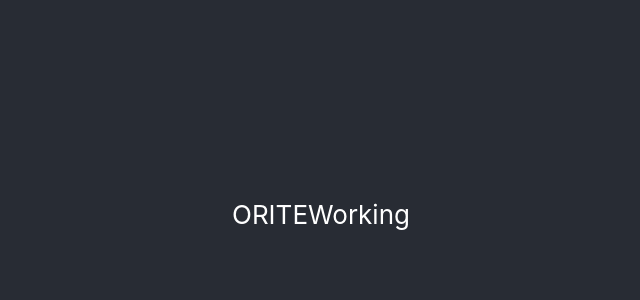
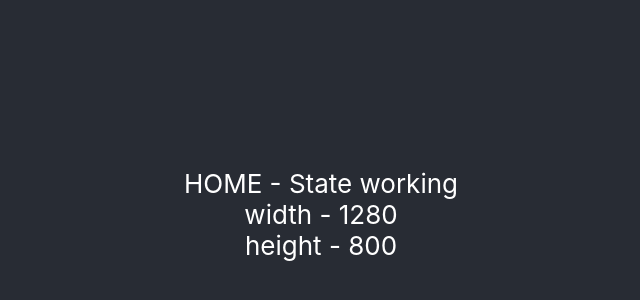
Before and after one commit to Oliver343/QuackShop, a React (Create React App) app: page / in a window 1280 px wide. Shown: the part 186-486 px from the top of the page, without its empty margins (319-959 px from the left). Built offline with nearby package versions, Linux system fonts and the light colour scheme.

Commit message:
added height and width tracking states

```diff
--- a/src/pages/Home.jsx
+++ b/src/pages/Home.jsx
@@ -1,12 +1,28 @@
-import { useContext } from "react"
+import { useContext, useState } from "react"
 import { StoreContextWrapper } from "../store/ContextProvider"
 
 export default function Home() {
     const storeObject = useContext(StoreContextWrapper)
 
+    const [width, setWidth] = useState(window.innerWidth)
+    const [height, setHeight] = useState(window.innerHeight)
+
+    function handleResize() {
+        setWidth(window.innerWidth)
+        setHeight(window.innerHeight)
+      }
+
+    window.addEventListener('resize', handleResize);
+
     console.log(storeObject)
 
     return (
-        <>ORITE{storeObject.checkState}</>
+        <>
+        HOME - {storeObject.checkState}
+        <br />
+        width - {width}
+        <br />
+        height - {height}
+        </>
     )
 }
--- a/src/store/ContextProvider.jsx
+++ b/src/store/ContextProvider.jsx
@@ -1,11 +1,11 @@
 import { createContext, useState } from "react";
 
 export const StoreContextWrapper = createContext({
-    checkState: "Working"
+    checkState: "State-working"
 })
 
 export default function ContextProvider({children}){
-    const [checkState] = useState("Working");
+    const [checkState] = useState("State working");
 
 
 return (
```
